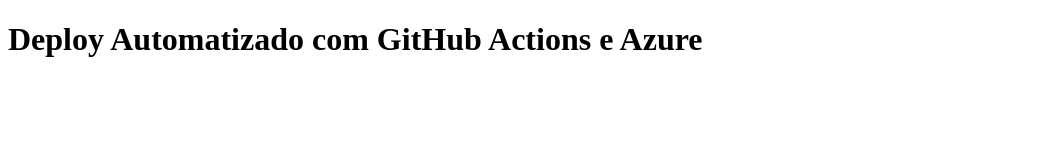
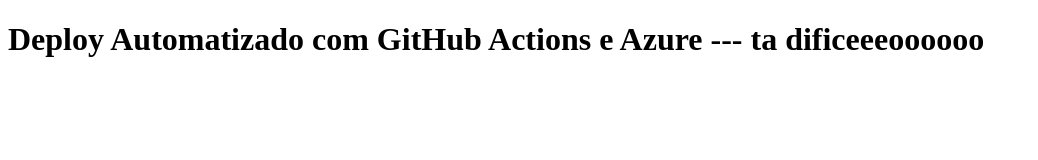
Before and after one commit to Patrick-Carlos/CI_CD, a plain HTML site: page index.html in a window 1280 px wide. Shown: the whole page, without its empty margins (0-1038 px from the left). Drawn offline with Linux system fonts and the light colour scheme.

Commit message:
dificeeoo

```diff
--- a/index.html
+++ b/index.html
@@ -6,6 +6,6 @@
     <title>Meu Site CI/CD</title>
 </head>
 <body>
-    <h1>Deploy Automatizado com GitHub Actions e Azure</h1>
+    <h1>Deploy Automatizado com GitHub Actions e Azure --- ta dificeeeoooooo</h1>
 </body>
 </html>
```
